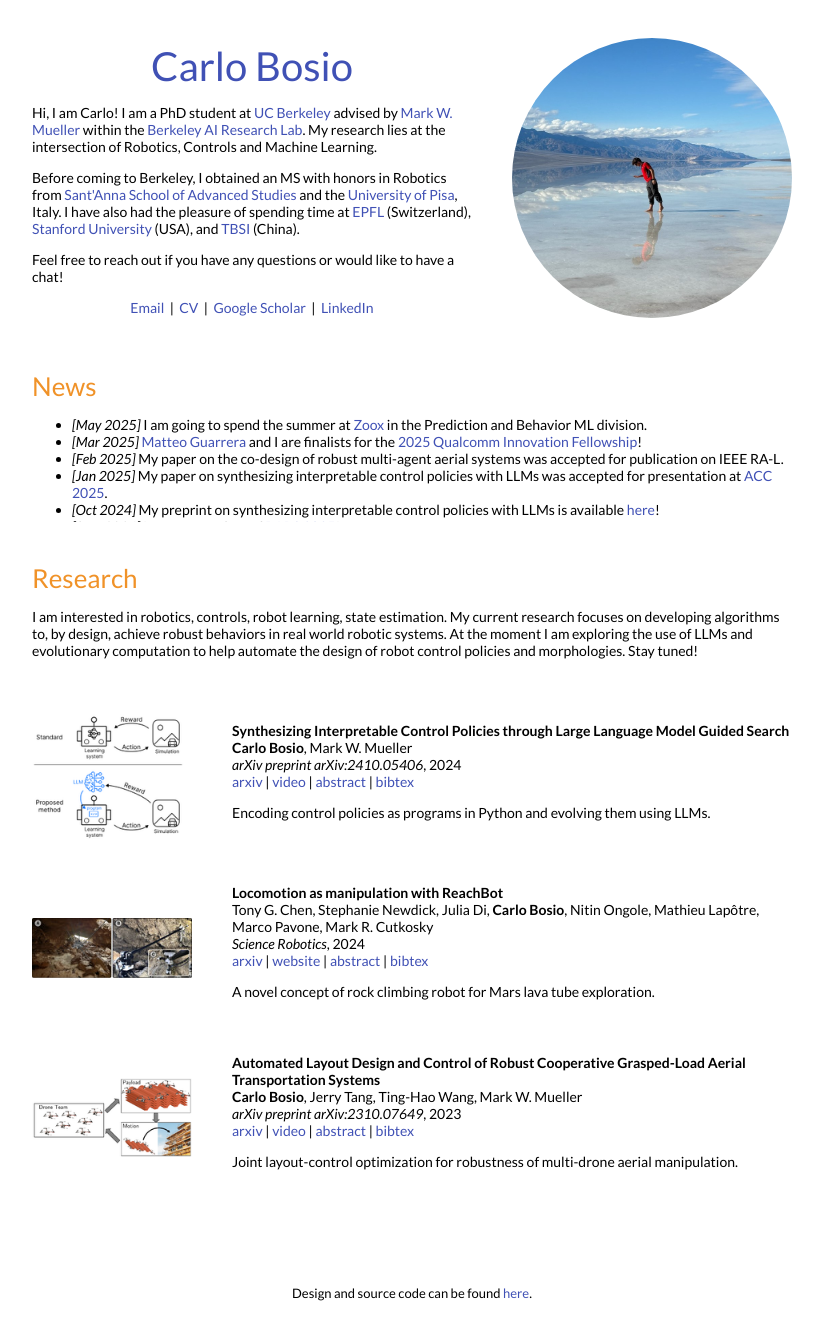
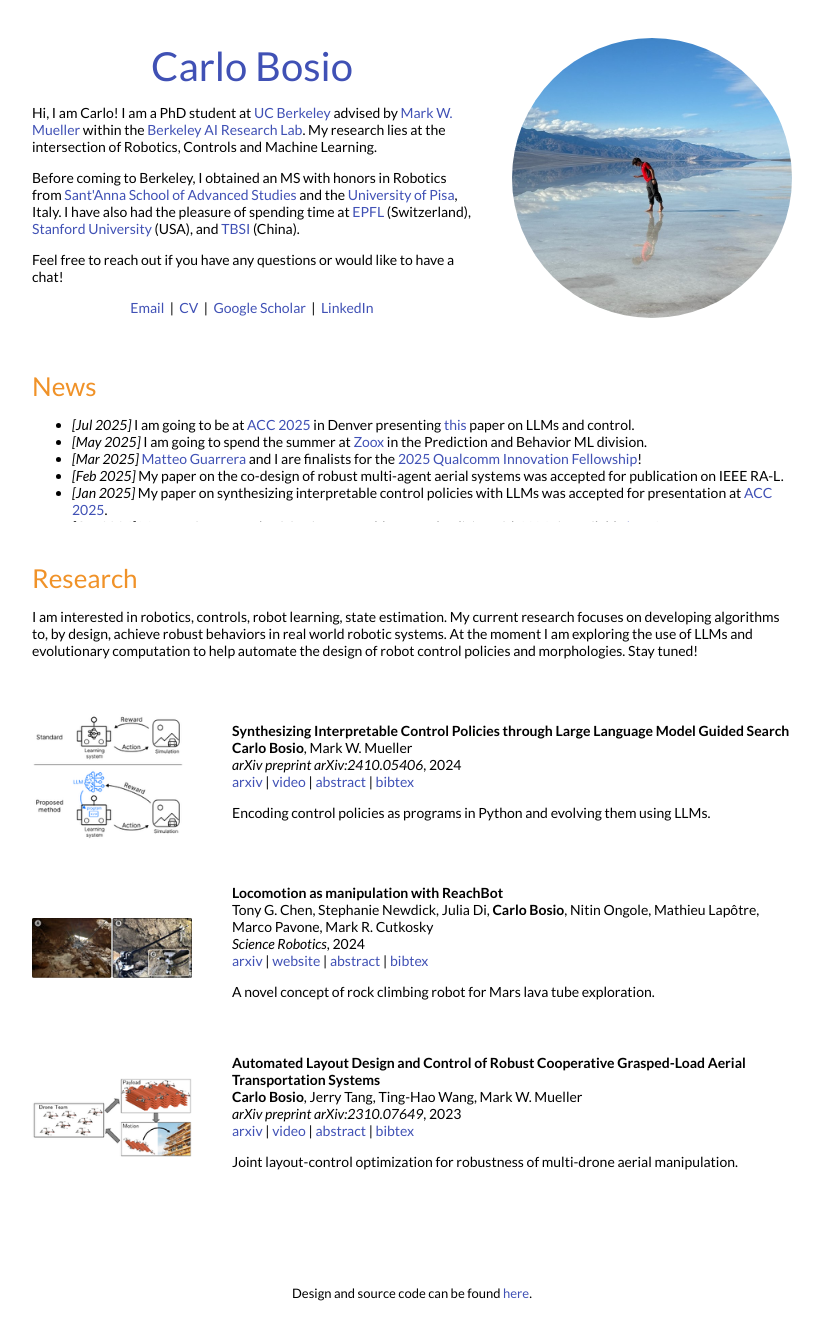
Before and after one commit to carlobosio/carlobosio.github.io, a Jekyll site: the page built from _posts/2023-09-15-synthesizing.markdown, in a window 1280 px wide. Shown: the whole page, without its empty margins (228-1051 px from the left). Built offline with Jekyll 4.4.1, drawn with Linux system fonts in a browser that asks for light colours.

Commit message:
acc paper presentation

```diff
--- a/_layouts/default.html
+++ b/_layouts/default.html
@@ -75,6 +75,7 @@
               <h2 style="color:#f09228">News</h2>
               <div style="height:120px;padding:0%;width:100%;border:0px;overflow:auto;vertical-align:middle">
                 <ul class = "list">
+                  <li><em>[Jul 2025]</em> I am going to be at <a href="https://acc2025.a2c2.org/">ACC 2025</a> in Denver presenting <a href="https://arxiv.org/abs/2410.05406">this</a> paper on LLMs and control.</li>
                   <li><em>[May 2025]</em> I am going to spend the summer at <a href="https://zoox.com/">Zoox</a> in the Prediction and Behavior ML division.</li>
                   <li><em>[Mar 2025]</em> <a href="https://matteoguarrera.github.io/">Matteo Guarrera</a> and I are finalists for the <a href="https://www.qualcomm.com/research/university-relations/innovation-fellowship/2025-north-america">2025 Qualcomm Innovation Fellowship</a>!</li>
                   <li><em>[Feb 2025]</em> My paper on the co-design of robust multi-agent aerial systems was accepted for publication on IEEE RA-L.</li>
```
